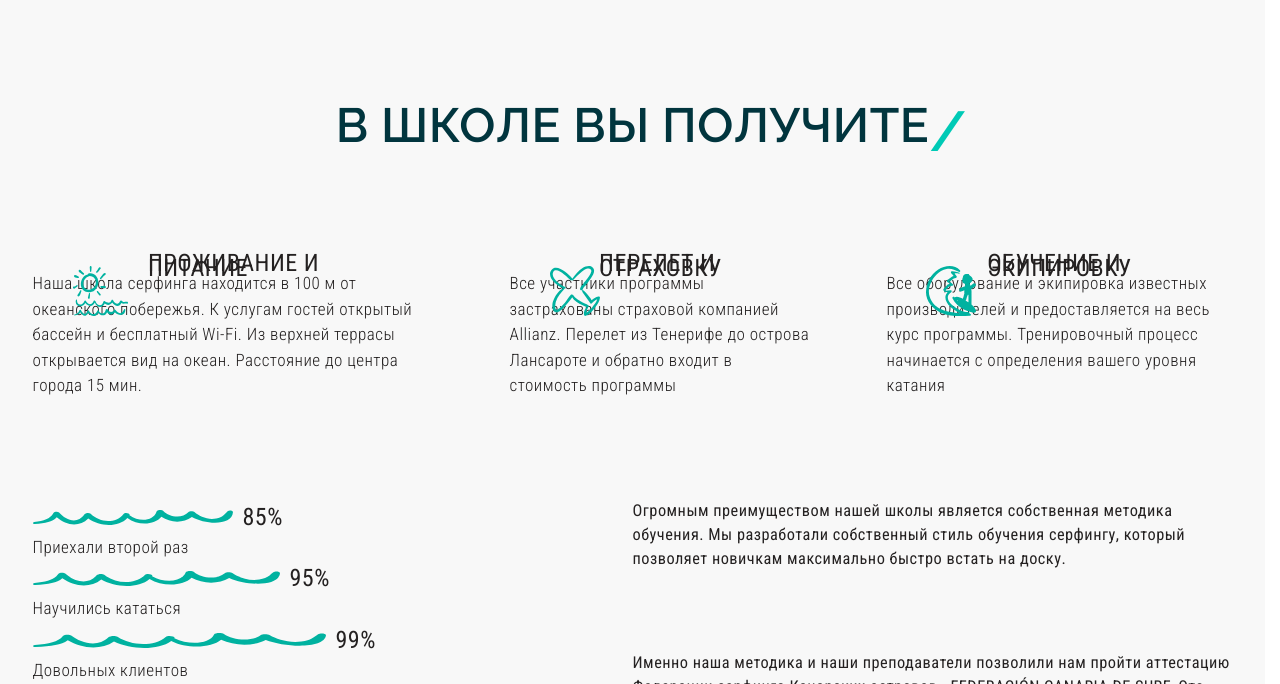
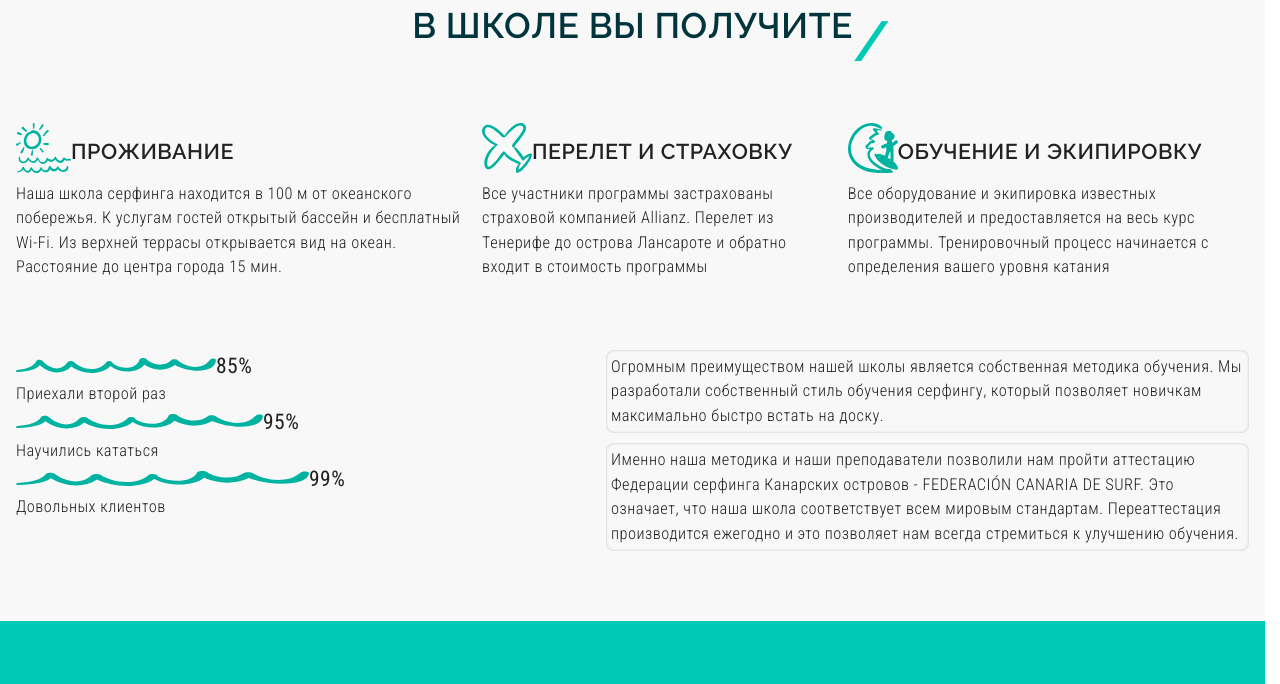
Before and after one commit to AryraAlex/wawe-site, a website: page index.html in a window 1280 px wide. Shown: the part 1710-2394 px from the top of the page. Drawn offline with Linux system fonts and the light colour scheme; files whose address does not match are found by name.

Commit message:
update: refactor section privilege

```diff
--- a/index.html
+++ b/index.html
@@ -45,7 +45,8 @@
           </li>
         </ul>
 
-        <button class="header__burger-button burger-button visible-mobile" type="button" aria-label="Open menu" title="Open menu">
+        <button class="header__burger-button burger-button visible-mobile" type="button" aria-label="Open menu"
+          title="Open menu">
           <span class="burger-button__line"></span>
           <span class="burger-button__line"></span>
           <span class="burger-button__line"></span>
@@ -123,75 +124,64 @@
       </div>
     </section>
 
-     <section class="privilege" id="privilege-id-link">
-      <div class="container privilege-content">
-        <h2 class="privilege-title">В ШКОЛЕ ВЫ ПОЛУЧИТЕ</h2>
-
-        <div class="privilege-list">
-          <div class="privilege-list__content">
-            <img class="privilege-list__content-icon" src="../img/svg/sunIcon.svg" alt="" />
-            <h3 class="privilege-list__content-title">
-              ПРОЖИВАНИЕ И <br />
-              ПИТАНИЕ
+    <section class="privilege " id="privilege-id-link">
+      <h2 class="privilege__title">В ШКОЛЕ ВЫ ПОЛУЧИТЕ</h2>
+      <div class="privilege__inner container">
+        <ul class="privilege__item">
+          <li class="privilege__item-content">
+            <h3 class="privilege__item-title privilege__item-title1">
+              ПРОЖИВАНИЕ
             </h3>
-            <p class="privilege-list__content-paragraph">
+            <p class="privilege__item-paragraph">
               Наша школа серфинга находится в 100 м от океанского побережья. К
               услугам гостей открытый бассейн и бесплатный Wi-Fi. Из верхней
               террасы открывается вид на океан. Расстояние до центра города 15
               мин.
             </p>
-          </div>
+          </li>
 
-          <div class="privilege-list__content">
-            <img class="privilege-list__content-icon" src="./img/svg/planeIcon.svg" alt="" />
-            <h3 class="privilege-list__content-title">
-              ПЕРЕЛЕТ И <br />
-              СТРАХОВКУ
+          <li class="privilege__item-content">
+            <h3 class="privilege__item-title privilege__item-title2">
+              ПЕРЕЛЕТ И СТРАХОВКУ
             </h3>
-            <p class="privilege-list__content-paragraph">
+            <p class="privilege__item-paragraph">
               Все участники программы застрахованы страховой компанией
               Allianz. Перелет из Тенерифе до острова Лансароте и обратно
               входит в стоимость программы
             </p>
-          </div>
+          </li>
 
-          <div class="privilege-list__content">
-            <img class="privilege-list__content-icon" src="./img/svg/surfmanIcon.svg" alt="" />
-            <h3 class="privilege-list__content-title">
-              ОБУЧЕНИЕ И <br />
-              ЭКИПИРОВКУ
+          <li class="privilege__item-content">
+            <h3 class="privilege__item-title privilege__item-title3">
+              ОБУЧЕНИЕ И ЭКИПИРОВКУ
             </h3>
-            <p class="privilege-list__content-paragraph">
+            <p class="privilege__item-paragraph">
               Все оборудование и экипировка известных производителей и
               предоставляется на весь курс программы. Тренировочный процесс
               начинается с определения вашего уровня катания
             </p>
-          </div>
+          </li>
+        </ul>
+
+
+          <div class="privilege__graphic">
+            <div class="privilege__graphic-list">
+              <span class="privilege__graphic-item privilege__graphic-item1">85%</span>
+              <p class="privilege__graphic-list-text">Приехали второй раз</p>
+              <span class="privilege__graphic-item privilege__graphic-item2">95%</span>
+              <p class="privilege__graphic-list-text">Научились кататься</p>
+              <span class="privilege__graphic-item privilege__graphic-item3">99%</span>
+              <p class="privilege__graphic-list-text">Довольных клиентов</p>
             </div>
 
-        <div class="privilege-graphic">
-          <div class="privilege-graphic__list">
-            <span class="privilege-graphic__list-item1">85%</span>
-
-            <p class="privilege-graphic__list-text">Приехали второй раз</p>
-
-            <span class="privilege-graphic__list-item2">95%</span>
-
-            <p class="privilege-graphic__list-text">Научились кататься</p>
-
-            <span class="privilege-graphic__list-item3">99%</span>
-
-            <p class="privilege-graphic__list-text">Довольных клиентов</p>
-          </div>
-
-          <div class="privilege-text">
-            <p>
+            <div class="privilege__description">
+              <p class="privilege__description-item">
                 Огромным преимуществом нашей школы является собственная методика
                 обучения. Мы разработали собственный стиль обучения серфингу,
                 который позволяет новичкам максимально быстро встать на доску.
               </p>
 
-            <p>
+              <p class="privilege__description-item">
                 Именно наша методика и наши преподаватели позволили нам пройти
                 аттестацию Федерации серфинга Канарских островов - FEDERACIÓN
                 CANARIA DE SURF. Это означает, что наша школа соответствует всем
@@ -199,6 +189,7 @@
                 позволяет нам всегда стремиться к улучшению обучения.
               </p>
             </div>
+
         </div>
       </div>
     </section>
--- a/scss/_globals.scss
+++ b/scss/_globals.scss
@@ -62,7 +62,8 @@ h2,
 h3,
 .h3 {
   @include fluid-text(24, 18);
-  line-height: 0.2;
+  text-transform: uppercase;
+  color: $text-color-dark;
 }
 
 h4,
@@ -85,7 +86,7 @@ h6,
 
 p,
 .p {
-  @include fontRoboto(400);
+  @include fontRoboto(300);
   @include fluid-text(18, 14);
 }
 
@@ -114,3 +115,15 @@ a {
   outline-offset: rem(4);
   transition-duration: 0s !important;
 }
+
+section {
+  padding-block: rem(70);
+  @include mobile {
+    padding-block: rem(40);
+  }
+}
+
+span {
+  @include fontRoboto(400);
+  @include fluid-text(24, 18)
+}
--- a/scss/blocks/_header.scss
+++ b/scss/blocks/_header.scss
@@ -17,6 +17,10 @@
     position: fixed;
     text-align: center;
     transition: $transition-duration;
+
+    &__second {
+      font-weight: 400;
+    }
   }
 
   .title {
--- a/scss/blocks/_privilege.scss
+++ b/scss/blocks/_privilege.scss
@@ -1,98 +1,86 @@
 @use "../helpers/" as *;
+
 .privilege {
   background-color: $color-background;
+
+  &__title {
+    text-align: center;
   }
 
-.privilege-content {
-  height: rem(955);
-
+  &__inner {
     display: flex;
-  justify-content: center;
-  align-items: center;
     flex-direction: column;
-  gap: rem(100);
   }
 
-.privilege-title {
-  @include font-raleway-semibold;
-}
-.privilege-title::after {
-  @include slash;
+  &__item {
+    display: inline-flex;
+    justify-content: space-between;
+    column-gap: 1rem;
+    margin-block: rem(70);
+
+    @include mobile {
+      display: block;
+      margin: rem(40) auto;
     }
 
-.privilege-list {
-  // Тут я не определился, какой вариант будет лучше (Отличия в отображении контента. Дисплей флекс мне больше зашел
-
-  // display: grid;
-  // grid-auto-flow: column dense;
-  // grid-auto-rows: 1fr;
-  // grid-template-columns: 1fr 1fr 1fr;
-  // grid-template-rows: 1fr;
-  // gap: 0px 75px;
-  display: flex;
-  gap: rem(75);
-
-  &__content {
-    position: relative;
+    &-content {
+      max-width: rem(450);
+      @include mobile {
+        padding-block: rem(10);
+      }
+    }
 
     &-title {
-      @include font-roboto-regular-small;
-      color: $text-color-dark;
-      text-transform: uppercase;
+      @include flex-center(inline-flex);
 
-      display: flex;
-      justify-content: center;
+      @include tablet {
+        text-align: start;
+
       }
-    .privilege-list__content-icon {
-      position: absolute;
-      top: 5px;
-      left: 40px
+      &1::before {
+        content: url(../../img/svg/sunIcon.svg);
       }
-
-
-    &-paragraph {
-      @include font-roboto-light;
+      &2::before {
+        content: url(../../img/svg/planeIcon.svg);
+      }
+      &3::before {
+        content: url(../../img/svg/surfmanIcon.svg);
       }
     }
   }
 
-.privilege-graphic {
-  display: grid;
-  grid-auto-flow: column dense;
-  grid-template-columns: 1fr 1fr;
-  grid-template-rows: 1fr;
-  grid-template-areas: "privilege-graphic__list privilege-text";
+  &__graphic {
+    display: flex;
+    gap: rem(255);
+    @include tablet {
+      gap: rem(120);
+    }
+    @include mobile {
+      flex-direction: column;
+      gap: rem(50);
+    }
 
-  &__list {
-    .privilege-graphic__list-item1,
-    .privilege-graphic__list-item2,
-    .privilege-graphic__list-item3 {
-      @include font-roboto-regular-small;
+    &-list {
+      min-width: rem(335);
     }
-    .privilege-graphic__list-text {
-      @include font-roboto-light;
+
+    &-item1::before {
+      content: url(../../img/svg/graph01.svg);
+    }
+    &-item2::before {
+      content: url(../../img/svg/graph02.svg);
+    }
+    &-item3::before {
+      content: url(../../img/svg/graph03.svg);
     }
   }
-  .privilege-graphic__list-item1::before {
-    content: url(../img/svg/graph01.svg);
-    margin-right: rem(10);
-  }
-  .privilege-graphic__list-item2::before {
-    content: url(../img/svg/graph02.svg);
-    margin-right: rem(10);
-  }
-  .privilege-graphic__list-item3::before {
-    content: url(../img/svg/graph03.svg);
-    margin-right: rem(10);
-  }
 
-  .privilege-text {
-    display: grid;
-    grid-template-columns: 1fr;
-    grid-template-rows: 1fr 1fr;
-    gap: 30px 0px;
-    grid-area: privilege-text;
-
-    @include font-roboto-light;
+  &__description-item {
+    padding: 5px;
+    border-radius: 0.5rem;
+    box-shadow: inset 0px 0px 3px $color-border;
+    &:last-child {
+      margin-top: rem(10);
     }
   }
+}
--- a/scss/helpers/_mixins.scss
+++ b/scss/helpers/_mixins.scss
@@ -123,10 +123,40 @@
 }
 
 @mixin border-animate {
-  border: 2px solid $color-accent;
-  padding: 0.5rem;
-  width: 100%;
-  height: 100%;
+  position: relative;
+  padding: 5px;
+  border-radius: 0.5rem;
+  background: $color-white;
+  box-shadow: inset 0px 0px 3px $color-border;
+
+  &::after {
+    content: "";
+    position: absolute;
+    width: 0;
+    height: 0;
+    top: -2%;
+    left: -0.5%;
+    padding: 1px;
+    border-radius: 0.5rem;
+    z-index: -1;
+    transition: 1s;
+    opacity: 0;
+    background: $color-accent;
+  }
+
+  @include hover {
+    &::after {
+      opacity: 1;
+      width: 101%;
+      height: 104%;
+    }
+  }
+}
+
+@mixin icon-title($url) {
+  content: url($url);
+  position: absolute;
+  margin-right: 10px;
 }
 
 
--- a/scss/helpers/_variables.scss
+++ b/scss/helpers/_variables.scss
@@ -14,7 +14,7 @@ $text-color-title: #01353e;
 $text-color-black: #000000;
 $taxt-color-hover: #8b8b8b;
 
-$container-widht: #{rem(1200)};
+$container-widht: #{rem(1440)};
 $container-padding-x: #{rem(16)};
 
 $transition-duration: 0.2s ease-in-out;
```
Also changed, not shown: scss/blocks/_about.scss (+1 -30 lines), styles/css/styles.css, 1 other file. Lines whose indentation alone changed are shown as unchanged.
